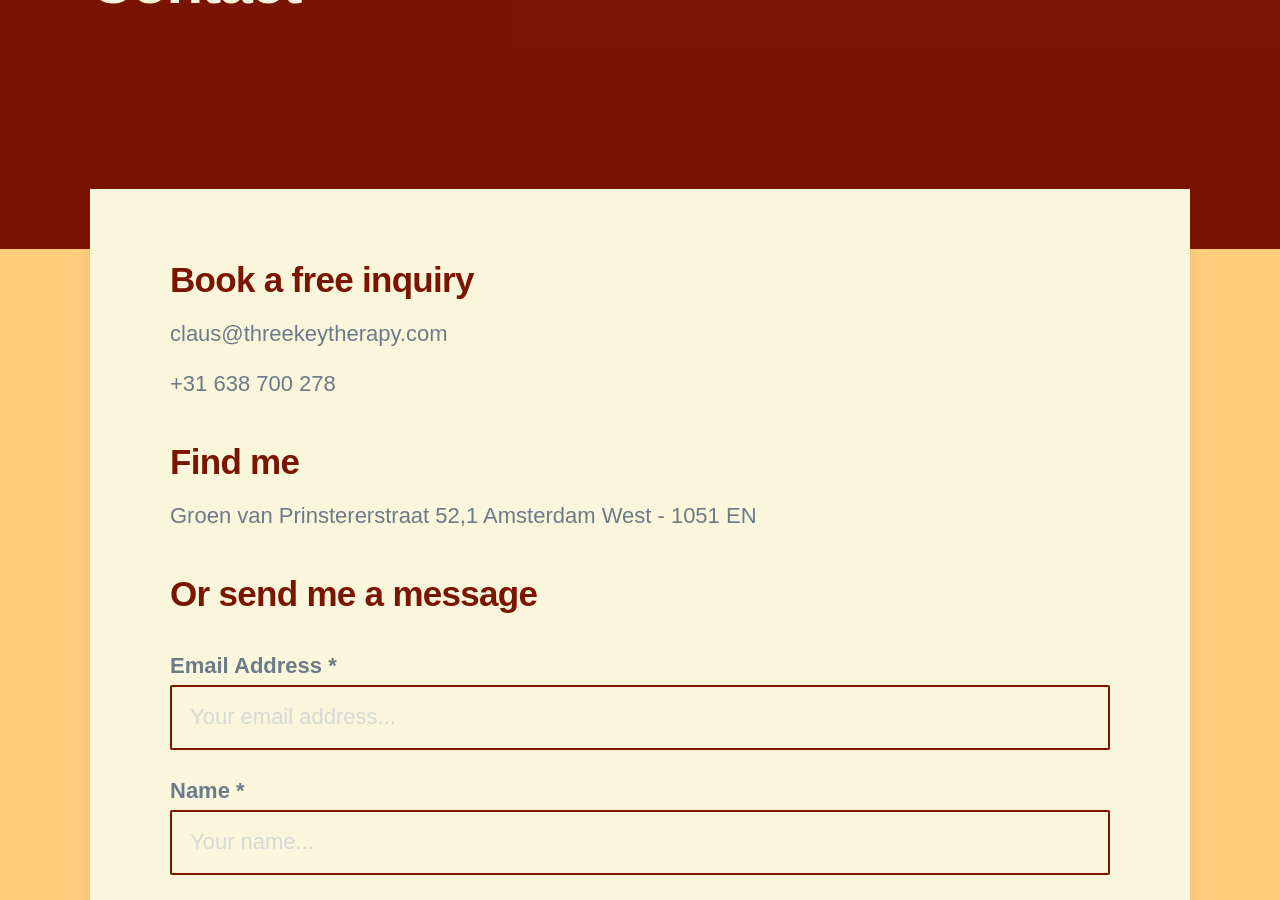
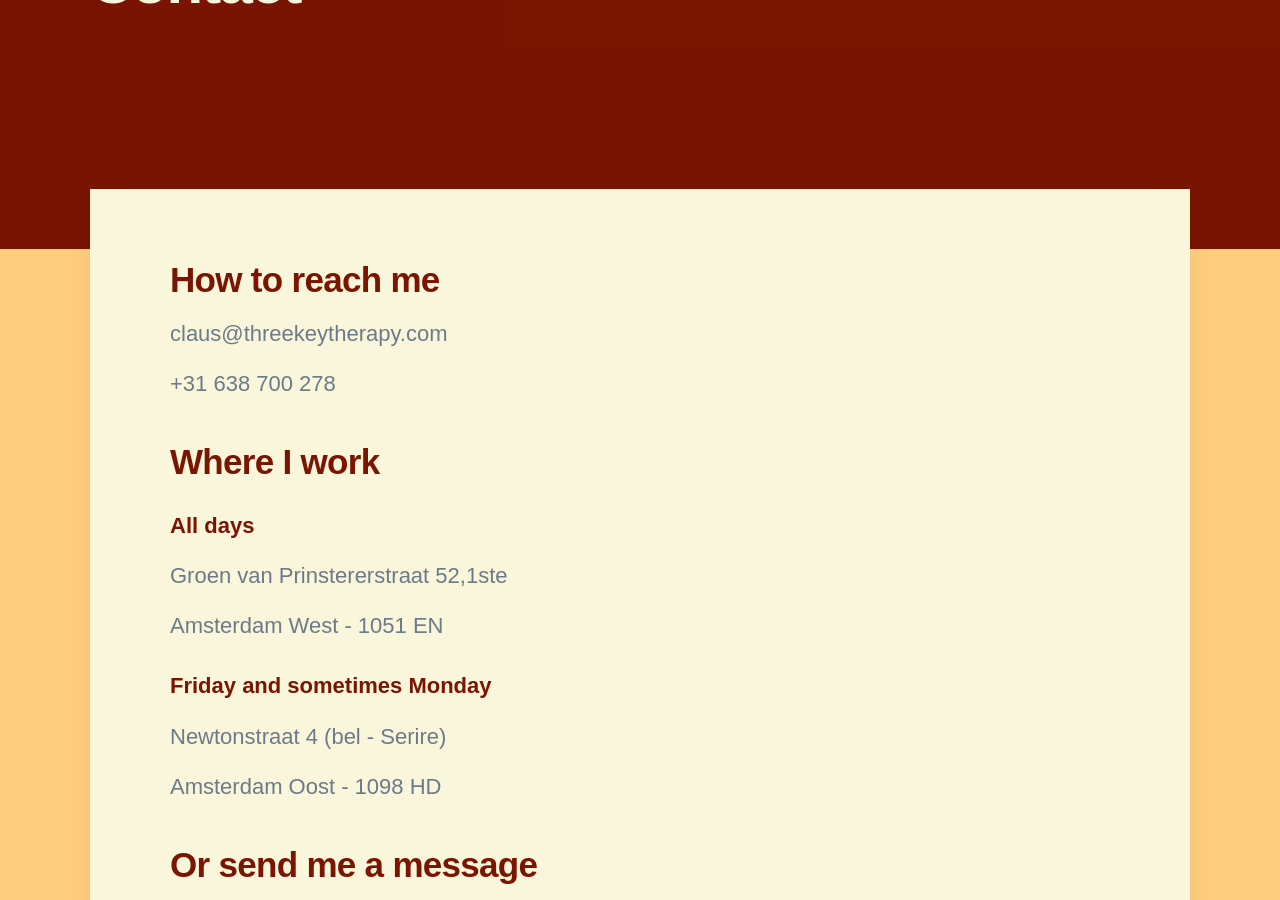
Before and after one commit to threekeytherapy/threekeytherapy.com, a Jekyll site: the page built from _pages/contact.md, in a window 1280 px wide and 900 px high, scrolled down 459 px. Built offline with Jekyll 4.4.1, drawn with Linux system fonts in a browser that asks for light colours; nearby versions of some CDN libraries; some web fonts are replaced.

Commit message:
adds location

```diff
--- a/_pages/contact.md
+++ b/_pages/contact.md
@@ -5,16 +5,25 @@ description:
 featured_image:
 ---
 
-## Book a free inquiry
+## How to reach me
 
 claus@threekeytherapy.com
 
 +31 638 700 278
 
-## Find me
+## Where I work
 
-Groen van Prinstererstraat 52,1
+#### All days
+
+Groen van Prinstererstraat 52,1ste
+
 Amsterdam West - 1051 EN
+
+#### Friday and sometimes Monday
+
+Newtonstraat 4 (bel - Serire)
+
+Amsterdam Oost - 1098 HD
 
 ## Or send me a message
 
```
